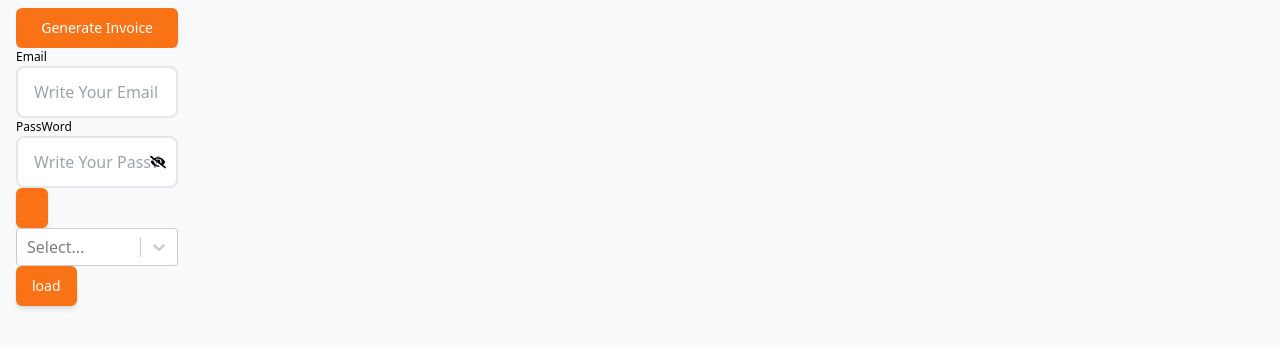
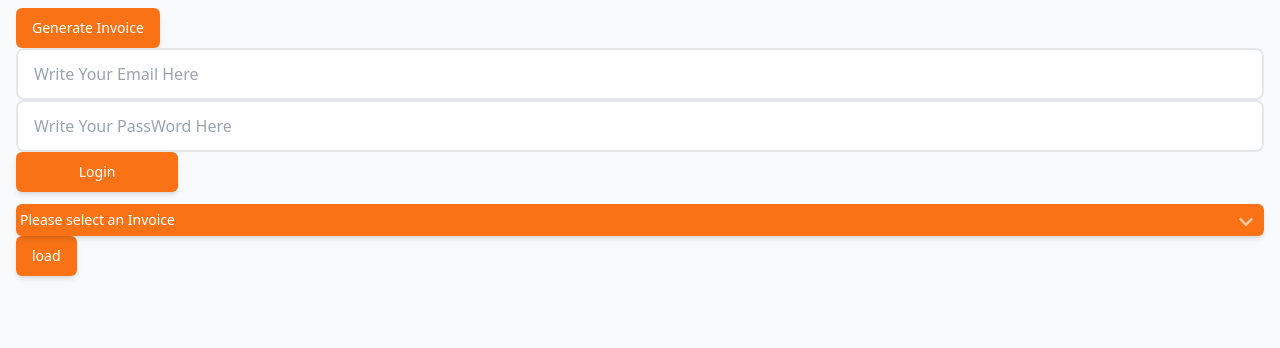
Before and after one commit to deji2ghost/newInvoice, a React (Vite) app: page /login in a window 1280 px wide. Shown: the top 348 px of the page. Built offline with nearby package versions, Linux system fonts and the light colour scheme.

Commit message:
fix: customInput and customSelect.

```diff
--- a/src/App.tsx
+++ b/src/App.tsx
@@ -1,10 +1,10 @@
-import { ActionMeta, SingleValue } from "react-select";
+import { FaChevronDown } from "react-icons/fa";
 import "./App.css";
 import CustomButton from "./components/ui/CustomButton";
 import CustomSelect from "./components/ui/CustomSelect";
 import Home from "./pages/Home";
 import LoginPage from "./pages/LoginPage";
-import { useState } from "react";
+import { useEffect, useState } from "react";
 
 export interface OptionProps {
   value: string;
@@ -12,33 +12,33 @@ export interface OptionProps {
 }
 
 function App() {
-  const options = [
-    { value: "bady", label: "Bady" },
-    { value: "bead", label: "Bead" },
-    { value: "happy", label: "Happy" },
-  ];
 
-  const [selectedOption, setSelectedOption] =
-    useState<SingleValue<OptionProps>>(null);
+  const [selectedValue, setSelectedValue] = useState('');
 
-  const handleChange = (
-    newValue: SingleValue<OptionProps>,
-    actionMeta: ActionMeta<OptionProps>
-  ) => {
-    console.log("handleChange", newValue, actionMeta);
-    setSelectedOption(newValue);
+  const handleChange = (event: React.ChangeEvent<HTMLSelectElement>) => {
+    setSelectedValue(event.target.value);
   };
+
+  useEffect(()=> {
+    console.log(selectedValue)
+  }, [selectedValue])
 
   return (
     <div className="bg-slate-50 h-screen px-4 w-full">
       <Home />
       <LoginPage />
-      <CustomSelect
-        selectedOption={selectedOption}
-        handleChange={handleChange}
-        options={options}
-        width="w-[13%]"
-      />
+      <div className="relative">
+        <CustomSelect
+          className=""
+          width="w-[40%]"
+          options={[
+            "food", "electricity", "education", "Lifestyle", "vacation"
+          ]}
+          value={selectedValue}
+          onChange={handleChange}
+        />
+        <FaChevronDown className="group pointer-events-none absolute top-2.5 bg-orange-500 right-2.5 size-4 fill-white/60"/>
+      </div>
       <CustomButton>
         load
       </CustomButton>
--- a/src/components/ui/CustomInput.tsx
+++ b/src/components/ui/CustomInput.tsx
@@ -1,54 +1,22 @@
-import { FaEye, FaEyeSlash } from "react-icons/fa";
+import { cn } from "../../lib/utils";
+import React from "react";
 
-interface Form {
-  label: string;
-  placeholder: string;
-  value: string;
-  width: string;
-  type: string;
-  handleChange: (e: React.ChangeEvent<HTMLInputElement>) => void;
-  showPassword?: boolean;
-  setShowPassword?: React.Dispatch<React.SetStateAction<boolean>>
+
+export type InputProps = React.InputHTMLAttributes<HTMLInputElement>
+
+const CustomInput = React.forwardRef<HTMLInputElement, InputProps>(({ className, type, ...props }, ref) =>{
+
+  return (
+    <input
+    className={cn("py-3 w-full px-4 border-2 border-veryLightGray text-DarkGrey font-[400] rounded-[8px] text-[16px] outline-none focus:border-Purple focus:shadow-2xl", className)}
+    type={type}
+    ref={ref}
+    {...props}
+    // <label className="text-[12px] text-DarkGrey font-[400] leading-[18px]">{label}</label>
+        />
+
+  );
 }
-
-const CustomInput = ({
-  label,
-  placeholder,
-  value,
-  width,
-  type,
-  handleChange,
-  showPassword,
-  setShowPassword
-}: Form) => {
-  const togglePasswordVisibility = () => {
-    console.log('toggle clicked')
-    if(setShowPassword){
-      setShowPassword(!showPassword)
-      console.log(showPassword)
-    }
-  }
-  return (
-    <div className="text-DarkGrey flex flex-col">
-      <label className="text-[12px] font-[400] leading-[18px]">{label}</label>
-      <div className={`relative ${width} rounded-[8px]`}>
-        <input
-          className="py-3 w-full px-4 border-2 border-veryLightGray font-[400] rounded-[8px] text-[16px] outline-none focus:border-Purple focus:shadow-2xl"
-          type={type}
-          placeholder={placeholder}
-          value={value}
-          onChange={handleChange}
-        />
-        {showPassword !== undefined && (
-          showPassword ? (
-            <FaEye className="absolute right-3 top-0 bottom-0 my-auto cursor-pointer" onClick={togglePasswordVisibility} />
-          ) : (
-            <FaEyeSlash className="absolute right-3 top-0 bottom-0 my-auto cursor-pointer" onClick={togglePasswordVisibility} />
-          )
-        )}
-      </div>
-    </div>
-  );
-};
+)
 
 export default CustomInput;
--- a/src/components/ui/CustomModal.tsx
+++ b/src/components/ui/CustomModal.tsx
@@ -12,9 +12,9 @@ const CustomModal = ({ openModal, content, className }: ModalProps) => {
     <div
       className={`${
         openModal ? "block" : "hidden"
-      } " absolute top-0 left-0 h-screen w-full bg-slate-800 bg-opacity-60 "`}
+      } " absolute top-0 left-0 h-screen w-full bg-slate-800 bg-opacity-60 z-10 "`}
     >
-      <div className={cn(` " absolute w-full left-0 right-0 mx-auto z-50 bg-slate-50 text-black p-5 rounded-md h-[400px] top-1/2 -translate-y-1/2 flex flex-col justify-between " ${className}`)}>
+      <div className={cn(` " absolute w-full left-0 right-0 mx-auto bg-slate-50 text-black p-5 rounded-md h-[400px] top-1/2 -translate-y-1/2 flex flex-col justify-between " ${className}`)}>
         { content }
       </div>
     </div>
--- a/src/components/ui/CustomSelect.tsx
+++ b/src/components/ui/CustomSelect.tsx
@@ -1,27 +1,28 @@
-import { ActionMeta, SingleValue } from "react-select";
-import { OptionProps } from "../../App";
-import Select from "react-select";
+import { Select } from '@headlessui/react'
+import { CustomSelectProps } from '../../data/propTypes'
+import { cn } from '../../lib/utils'
 
-interface CustomSelect {
-  options: OptionProps[];
-  width: string;
-  handleChange: (
-    newValue: SingleValue<OptionProps>,
-    actionMeta: ActionMeta<OptionProps>
-  ) => void;
-  selectedOption: SingleValue<OptionProps>;
+export default function CustomSelect({options, className, onChange, value }: CustomSelectProps) {
+  return (
+          <Select
+            className={cn(
+              'mt-3 block w-full appearance-none rounded-lg border-none bg-white/5 py-1.5 px-3 text-sm/6 text-white',
+              'focus:outline-none data-[focus]:outline-2 data-[focus]:-outline-offset-2 data-[focus]:outline-white/25',
+              // Make the text of each option black on Windows
+              '*:text-black', 'bg-orange-500 hover:bg-opacity-80 rounded-md p-1 outline-none border-none shadow-md hover:translate-y-[1px] text-[#fff]', className
+            )}
+            value={value}
+            onChange={onChange}
+          >
+            <option value="null">Please select an Invoice</option>
+            {
+              options.map((option, index) => {
+                return(
+                  <option value={option} key={index}>{option}</option>
+                )
+              })
+            }
+          </Select>
+          // <FaChevronDown className="group pointer-events-none absolute top-2.5 bg-orange-500 right-2.5 size-4 fill-white/60"/>
+  )
 }
-
-const CustomSelect = ({ options, width, handleChange, selectedOption }: CustomSelect) => {
-  return (
-    <div className={`${width}`}>
-      <Select
-        defaultValue={selectedOption}
-        options={options}
-        onChange={handleChange}
-      />
-    </div>
-  );
-};
-
-export default CustomSelect;
--- /dev/null
+++ b/src/data/propTypes.ts
@@ -0,0 +1,7 @@
+export interface CustomSelectProps{
+    options: string[],
+    className?: string,
+    width?: string
+    onChange: (event: React.ChangeEvent<HTMLSelectElement>) => void
+    value: string
+}
--- a/src/pages/Home.tsx
+++ b/src/pages/Home.tsx
@@ -13,7 +13,7 @@ function Home() {
     <div className="text-white overflow-hidden">
       <div className="w-full mt-2">
         <CustomButton
-          className="w-[13%]"
+          className=""
           children={"Generate Invoice"}
           onClick={handleModal}
         />
--- a/src/pages/LoginPage.tsx
+++ b/src/pages/LoginPage.tsx
@@ -5,7 +5,7 @@ import CustomButton from "../components/ui/CustomButton";
 const LoginPage = () => {
   const [email, setEmail] = useState<string>("");
   const [password, setPassword] = useState<string>("");
-  const [showPassword, setShowPassword] = useState<boolean>(false);
+  // const [showPassword, setShowPassword] = useState<boolean>(false);
   const handleEmail = (e: React.ChangeEvent<HTMLInputElement>) => {
     setEmail(e.target.value);
   };
@@ -17,22 +17,18 @@ const LoginPage = () => {
       <CustomInput
         width="w-[13%]"
         type="text"
-        label="Email"
         placeholder="Write Your Email Here"
         value={email}
-        handleChange={handleEmail}
+        onChange={handleEmail}
       />
       <CustomInput
         width="w-[13%]"
-        type={showPassword ? "text" : "password"}
-        showPassword={showPassword}
-        setShowPassword={setShowPassword}
-        label="PassWord"
+        type={"password"}
         placeholder="Write Your PassWord Here"
         value={password}
-        handleChange={handlePassword}
+        onChange={handlePassword}
       />
-      <CustomButton text={"Login"} width={"w-[13%]"} />
+      <CustomButton children={"Login"} className={"w-[13%]"} />
     </div>
   );
 };
```
